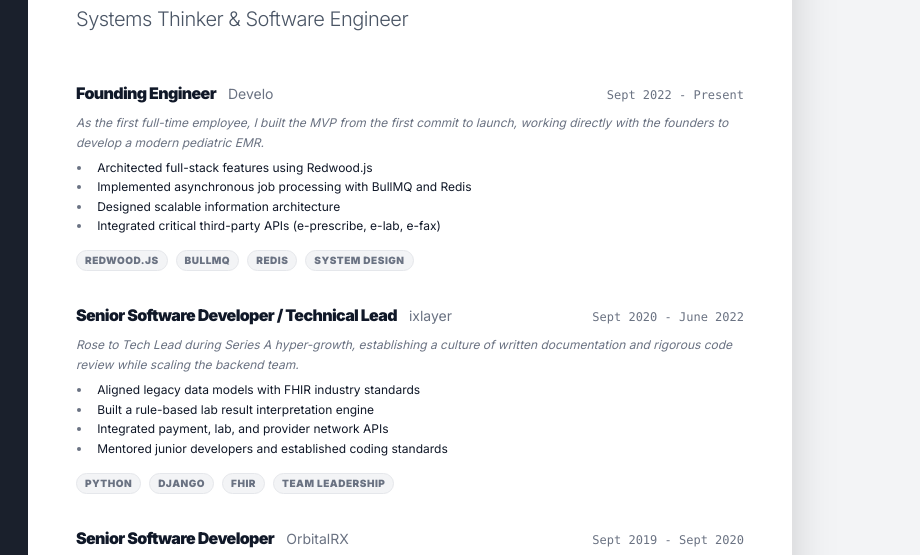
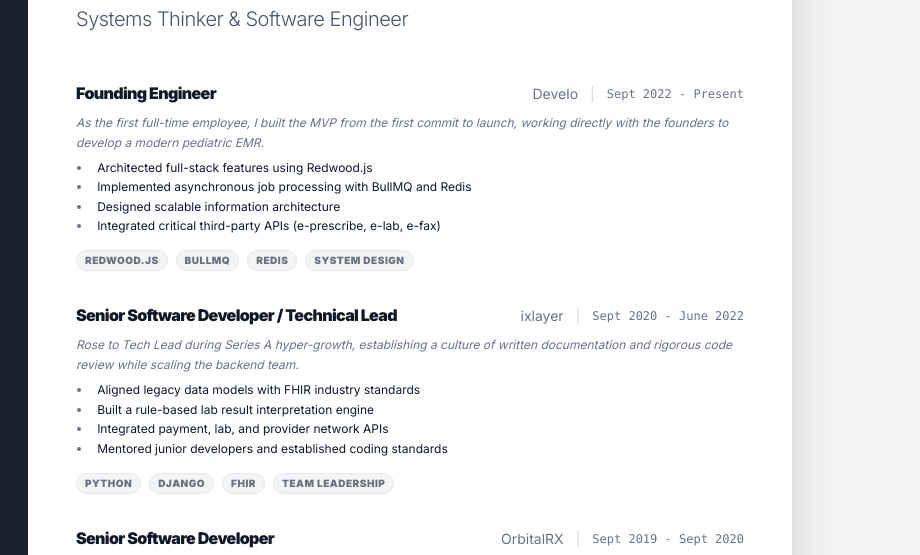
Before and after one commit to cstoltze/me, an Astro site: page /resume in a window 1280 px wide. Shown: the part 179-734 px from the top of the page, 360-1280 px from the left. Built offline with nearby package versions, Linux system fonts and the light colour scheme; Astro itself is replaced by a stand-in of ours.

Commit message:
fix: move company and date to right with separator

```diff
--- a/src/components/ResumeItem.astro
+++ b/src/components/ResumeItem.astro
@@ -12,11 +12,13 @@
 
 <div class="mb-8 break-inside-avoid">
   <div class="flex flex-col md:flex-row print:flex-row justify-between items-baseline print:items-baseline mb-2">
-    <div class="flex flex-col md:flex-row print:flex-row md:items-baseline print:items-baseline gap-x-3">
-      <h3 class="text-base font-bold text-gray-900 print:text-sm">{title}</h3>
-      <span class="text-sm font-medium text-gray-500 print:text-xs">{company}</span>
+    <h3 class="text-base font-bold text-gray-900 print:text-sm">{title}</h3>
+
+    <div class="flex items-center gap-3 text-sm font-medium text-gray-500 print:text-xs">
+      <span>{company}</span>
+      <span class="text-gray-300">|</span>
+      <span class="font-mono text-xs whitespace-nowrap print:text-[10px]">{dates}</span>
     </div>
-    <span class="text-gray-500 font-mono text-xs mt-1 md:mt-0 whitespace-nowrap print:text-[10px]">{dates}</span>
   </div>
 
   <div class="prose prose-sm max-w-none text-gray-800 leading-relaxed mb-4
```
